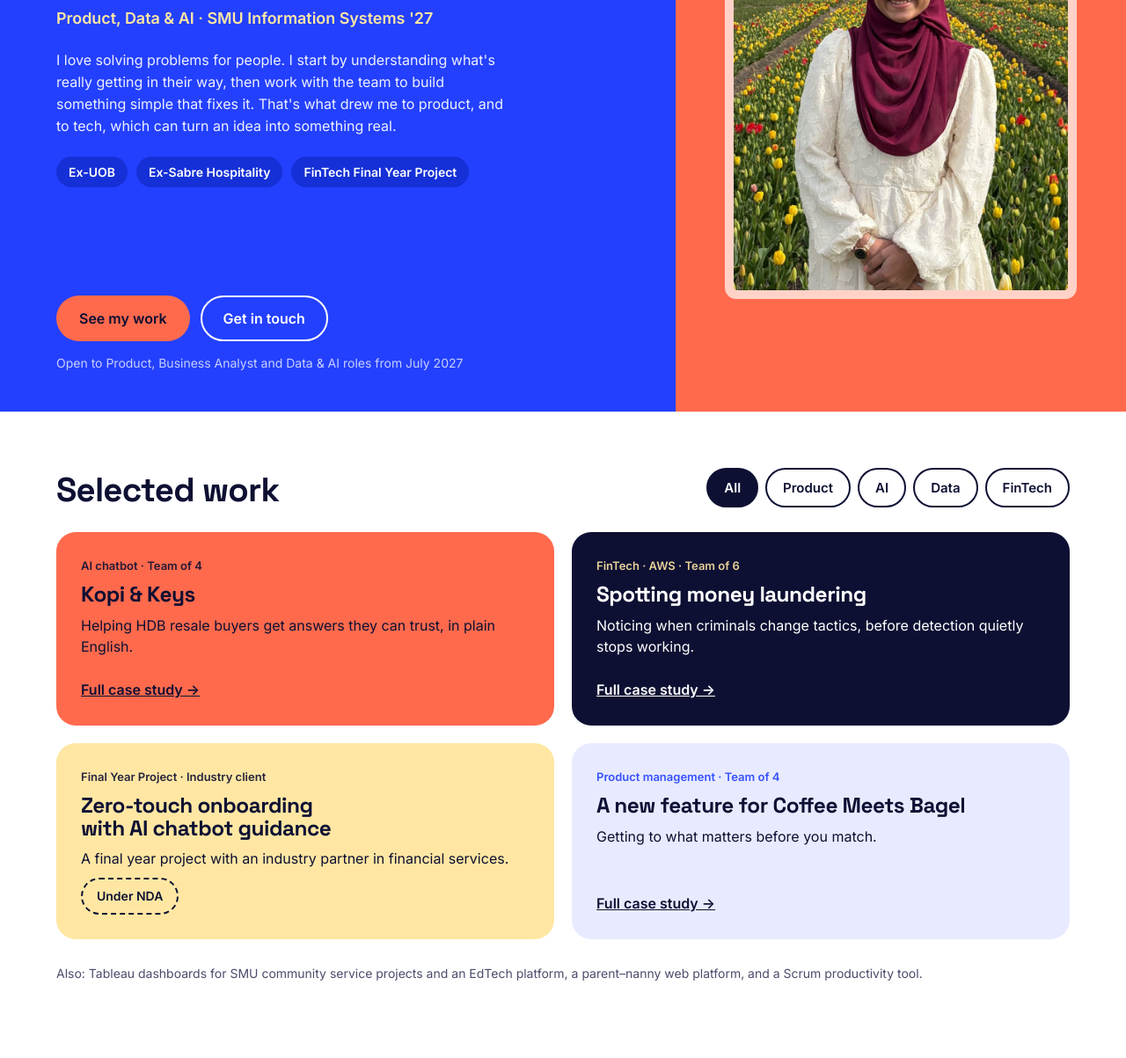
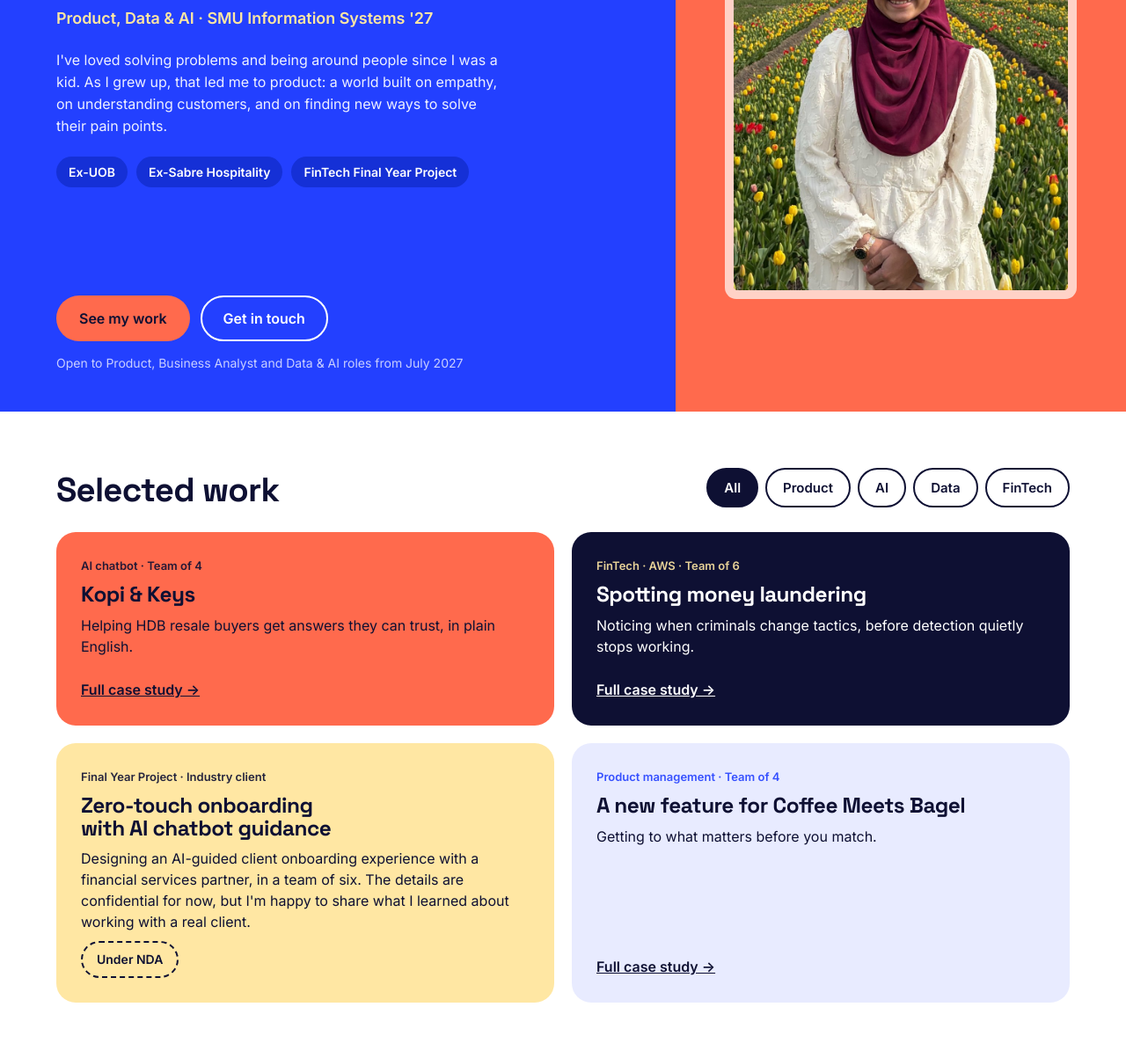
Before and after one commit to tash-abe2304/tash-abe2304.github.io, a plain HTML site: page index.html in a window 1280 px wide. Shown: the part 332-1535 px from the top of the page at 88% size. Drawn offline with Linux system fonts and the light colour scheme.

Commit message:
Update intro and FYP card

```diff
--- a/index.html
+++ b/index.html
@@ -27,7 +27,7 @@
 <div class="stack" style="gap:22px">
 <h1>Tasha<br>Abraham</h1>
 <p class="tag">Product, Data &amp; AI · SMU Information Systems '27</p>
-<p class="lead" style="max-width:32em;color:#eef0ff">I love solving problems for people. I start by understanding what's really getting in their way, then work with the team to build something simple that fixes it. That's what drew me to product, and to tech, which can turn an idea into something real.</p>
+<p class="lead" style="max-width:32em;color:#eef0ff">I've loved solving problems and being around people since I was a kid. As I grew up, that led me to product: a world built on empathy, on understanding customers, and on finding new ways to solve their pain points.</p>
 <div class="row" style="gap:10px"><span class="chip">Ex-UOB</span><span class="chip">Ex-Sabre Hospitality</span><span class="chip">FinTech Final Year Project</span></div>
 </div>
 <div class="stack" style="gap:14px">
@@ -69,7 +69,7 @@
 <article class="card c-butter" data-tags="product ai fintech">
 <p class="kicker">Final Year Project · Industry client</p>
 <h3>Zero-touch onboarding with AI chatbot guidance</h3>
-<p style="font-size:16px;line-height:1.5">A final year project with an industry partner in financial services.</p>
+<p style="font-size:16px;line-height:1.5">Designing an AI-guided client onboarding experience with a financial services partner, in a team of six. The details are confidential for now, but I'm happy to share what I learned about working with a real client.</p>
 <div class="actions"><span class="nda">Under NDA</span></div>
 </article>
 
@@ -81,7 +81,6 @@
 </article>
 
 </div>
-<p class="small muted">Also: Tableau dashboards for SMU community service projects and an EdTech platform, a parent–nanny web platform, and a Scrum productivity tool.</p>
 </div>
 </section>
 
```
